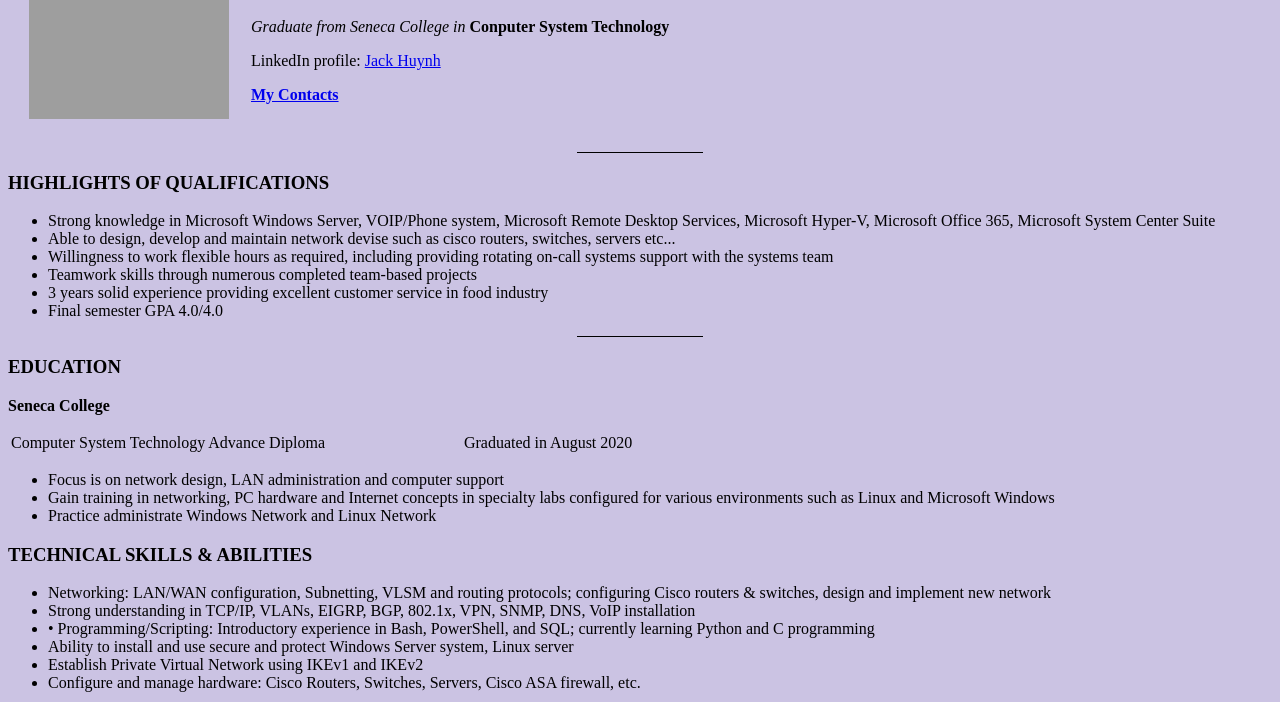
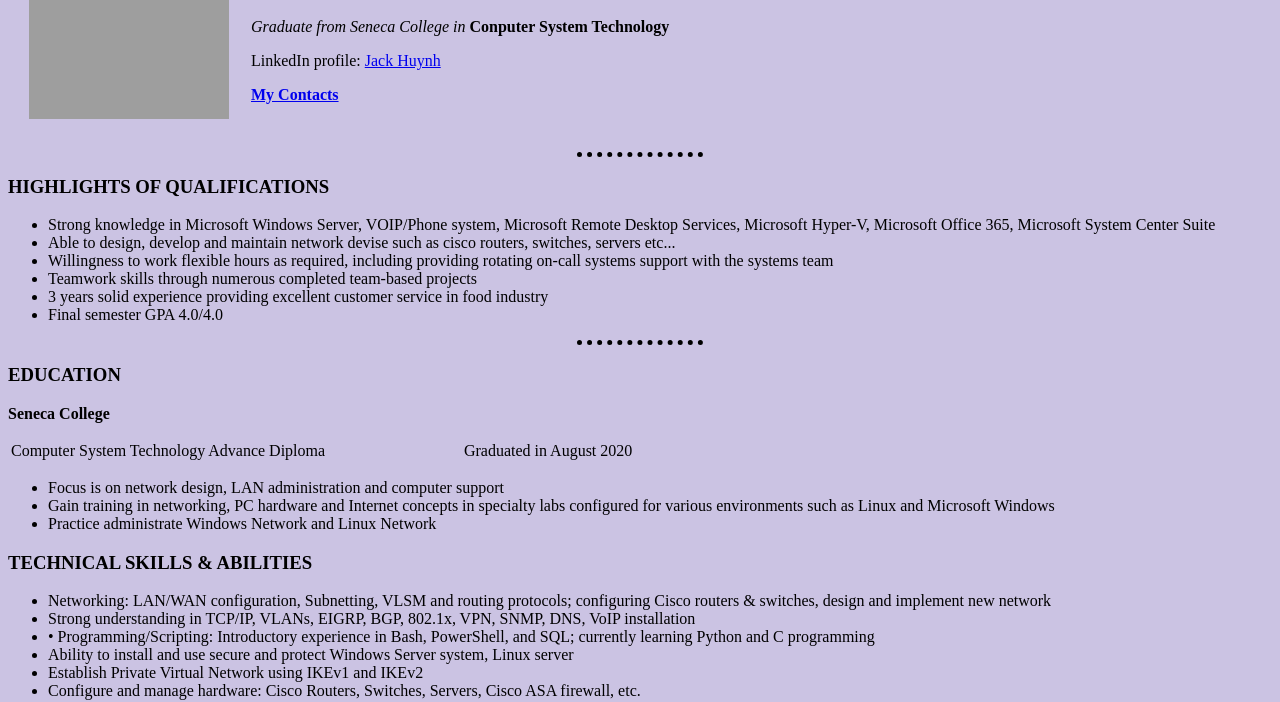
Before and after one commit to qtuhynh1/cv, a plain HTML site: page index.html in a window 1280 px wide. Shown: the part 110-812 px from the top of the page. Drawn offline with Linux system fonts and the light colour scheme; files that its build step writes are made by us from their sources; grey boxes are pictures that could not be loaded.

Commit message:
Update index.html

```diff
--- a/index.html
+++ b/index.html
@@ -8,17 +8,7 @@
   <meta name="author" content="Jack Huynh">
   <meta name="viewport" content="width=device-width, initial-scale=1.0">
   <title>Jack Huynh resume</title>
-  <style>
-    body{
-      background-color: #CBC3E3;
-    }
-    hr{
-      background-color: black;
-      border-style: dotted none none;
-      border-width: : 10px;
-      width: 10%
-    }
-  </style>
+  <link rel="stylesheet" href="css/style.css">
 </head>
 
 <body>
```
